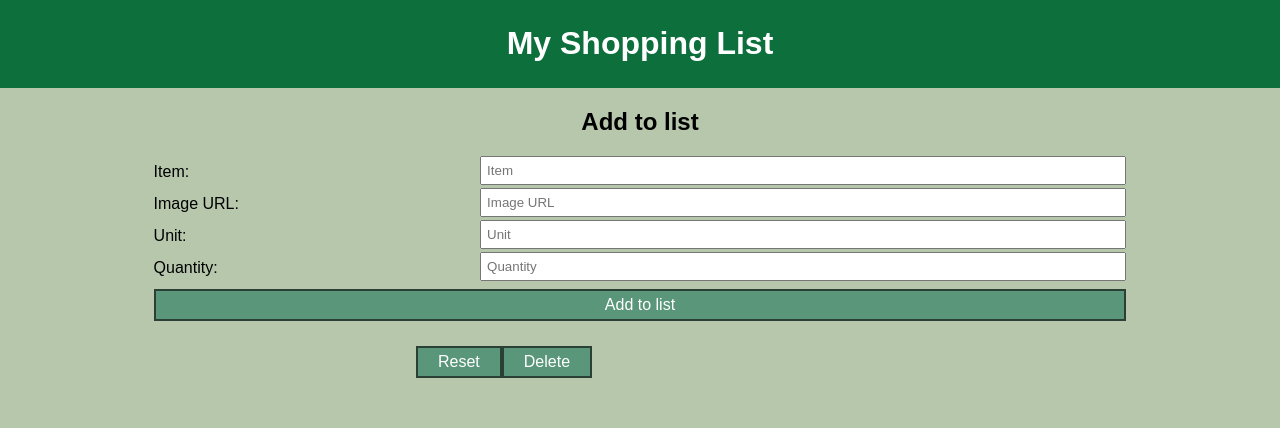
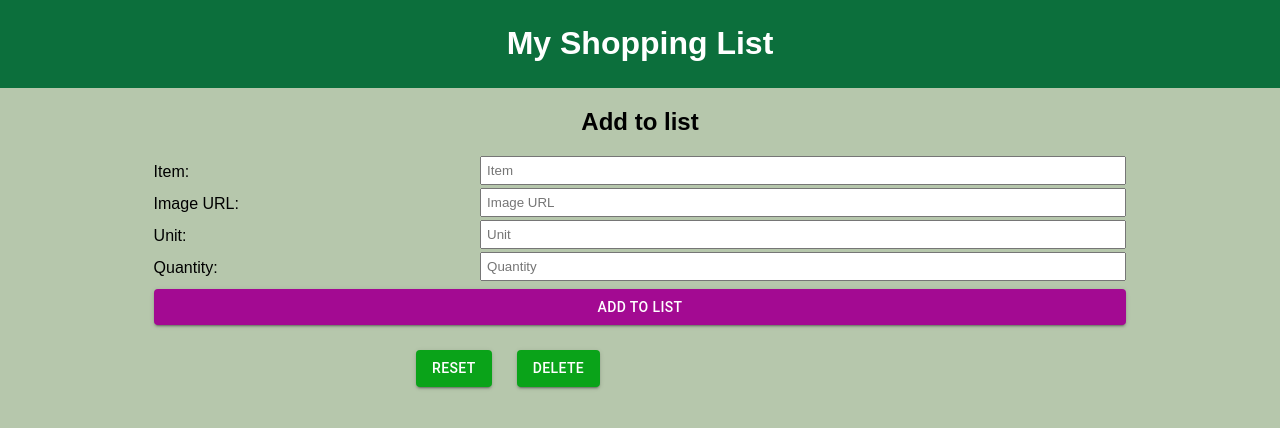
Before and after one commit to lonsnw/group-fs-react-shopping-list, a React (Vite) app: page / in a window 1280 px wide. Shown: the top 428 px of the page. Built offline with nearby package versions, Linux system fonts and the light colour scheme; no server answers.

Commit message:
Updating with MUI for buttons, including color scheme

```diff
--- a/package.json
+++ b/package.json
@@ -13,6 +13,9 @@
   "author": "",
   "license": "ISC",
   "dependencies": {
+    "@emotion/react": "^11.11.4",
+    "@emotion/styled": "^11.11.5",
+    "@mui/material": "^5.15.15",
     "axios": "^1.6.8",
     "express": "^4.17.1",
     "pg": "^8.11.3",
--- a/src/components/Add/Add.jsx
+++ b/src/components/Add/Add.jsx
@@ -1,8 +1,9 @@
 import axios from 'axios';
 import React from 'react';
 import './Add.css';
+import Button from '@mui/material/Button';
 
-function Add({item, setItem, image, setImage, unit, setUnit, quantity, setQuantity, getList}) {
+function Add({item, setItem, image, setImage, unit, setUnit, quantity, setQuantity, getList, ThemeProvider, theme}) {
     const addItem = () => {
         axios.post('/api/grocery', { name: item, displayimage: image, unit: unit, quantity: quantity })
         .then((response) => {
@@ -73,7 +74,9 @@ function Add({item, setItem, image, setImage, unit, setUnit, quantity, setQuanti
             />
             <br />
             <div className="button-class">
-                <button type="submit" className="add-button">Add to list</button>
+                <ThemeProvider theme={theme}>
+                    <Button variant="contained" color="primary" type="submit" className="add-button">Add to list</Button>
+                </ThemeProvider>
             </div>
             </form>
         </div>
--- a/src/components/App/App.css
+++ b/src/components/App/App.css
@@ -10,15 +10,6 @@ main {
   display: grid;
   grid-template-columns: 1fr 1fr;
   gap: 5px;
-  align-items: stretch;
-  padding: 20px;
-}
-
-.buttons-section {
-  width: 35%;
-  margin: auto;
-  display: flex;
-  gap: 25px;
   align-items: stretch;
   padding: 20px;
 }
--- a/src/components/App/App.jsx
+++ b/src/components/App/App.jsx
@@ -5,7 +5,7 @@ import List from '../List/List.jsx';
 import Add from '../Add/Add.jsx';
 import Buttons from '../Buttons/Buttons.jsx';
 import './App.css';
-
+import { createTheme, ThemeProvider } from '@mui/material/styles';
 
 function App() {
     const [item, setItem] = useState('');
@@ -24,6 +24,17 @@ function App() {
         });
     }
 
+    const theme = createTheme({
+        palette: {
+            primary: {
+                main: '#a30a92',
+            },
+            secondary: {
+                main: '#0aa319',
+            },
+        },
+      });
+
 useEffect(() => {
     getList();
 }, []);
@@ -31,12 +42,12 @@ useEffect(() => {
     return (
         <div className="App">
             <Header getList={getList} />
-            <Add item={item} setItem={setItem} quantity={quantity} setQuantity={setQuantity} unit={unit} setUnit={setUnit} image={image} setImage={setImage} getList={getList} />
-            <div className="buttons-section">
-                <Buttons getList={getList} />
+            <Add item={item} setItem={setItem} quantity={quantity} setQuantity={setQuantity} unit={unit} setUnit={setUnit} image={image} setImage={setImage} getList={getList} theme={theme} ThemeProvider={ThemeProvider} />
+            <div>
+                <Buttons getList={getList} theme={theme} ThemeProvider={ThemeProvider} />
             </div>
             <main>
-                <List listArray={listArray} getList={getList} />
+                <List listArray={listArray} getList={getList} theme={theme} ThemeProvider={ThemeProvider} />
             </main>
         </div>
     );
--- a/src/components/Buttons/Buttons.css
+++ b/src/components/Buttons/Buttons.css
@@ -0,0 +1,8 @@
+.buttons-section {
+    width: 35%;
+    margin: auto;
+    display: flex;
+    gap: 25px;
+    align-items: stretch;
+    padding: 20px;
+  }
--- a/src/components/Buttons/Buttons.jsx
+++ b/src/components/Buttons/Buttons.jsx
@@ -1,6 +1,8 @@
 import axios from 'axios';
+import './Buttons.css';
+import Button from '@mui/material/Button';
 
-function Buttons ({getList}) {
+function Buttons ({getList, ThemeProvider, theme}) {
     const resetList = () => {
         axios.put('/api/grocery').then((response) => {
             getList();
@@ -15,14 +17,16 @@ function Buttons ({getList}) {
             getList();
         }).catch((error) => {
             console.error(error);
-            alert('Something went wrong removing the list!');
+            alert('Something went wrong deleting the list!');
         })
     }
 
     return (
-        <div>
-            <button onClick={resetList}>Reset</button>
-            <button onClick={deleteList}>Delete</button>
+        <div className="buttons-section">
+            <ThemeProvider theme={theme}>
+                <Button color="secondary" variant="contained" onClick={resetList}>Reset</Button>
+                <Button color="secondary" variant="contained" onClick={deleteList}>Delete</Button>
+            </ThemeProvider>
         </div>
     )
 };
--- a/src/components/List/List.jsx
+++ b/src/components/List/List.jsx
@@ -1,8 +1,8 @@
 import axios from 'axios';
 import './List.css';
+import Button from '@mui/material/Button';
 
-
-function List({listArray, getList}) {
+function List({listArray, getList, theme, ThemeProvider}) {
     const buyItem = (itemId) => {
         axios.put(`/api/grocery/buy/${itemId}`).then((response) => {
             getList();
@@ -44,7 +44,9 @@ function List({listArray, getList}) {
                             </div>
                         ) : (
                             <div className="not-bought">
-                                <span><button onClick={() => buyItem(item.id)}>Buy</button> <button onClick={() => removeItem(item.id)}>Remove</button></span>
+                                <ThemeProvider theme={theme}>
+                                <span><Button color="primary" variant="contained" onClick={() => buyItem(item.id)}>Buy</Button> <Button variant="contained" onClick={() => removeItem(item.id)}>Remove</Button></span>
+                                </ThemeProvider>
                             </div>
                         )}
                     </div>
```
Also changed, not shown: 1 other file (tests, documents, lock files or other folders).
